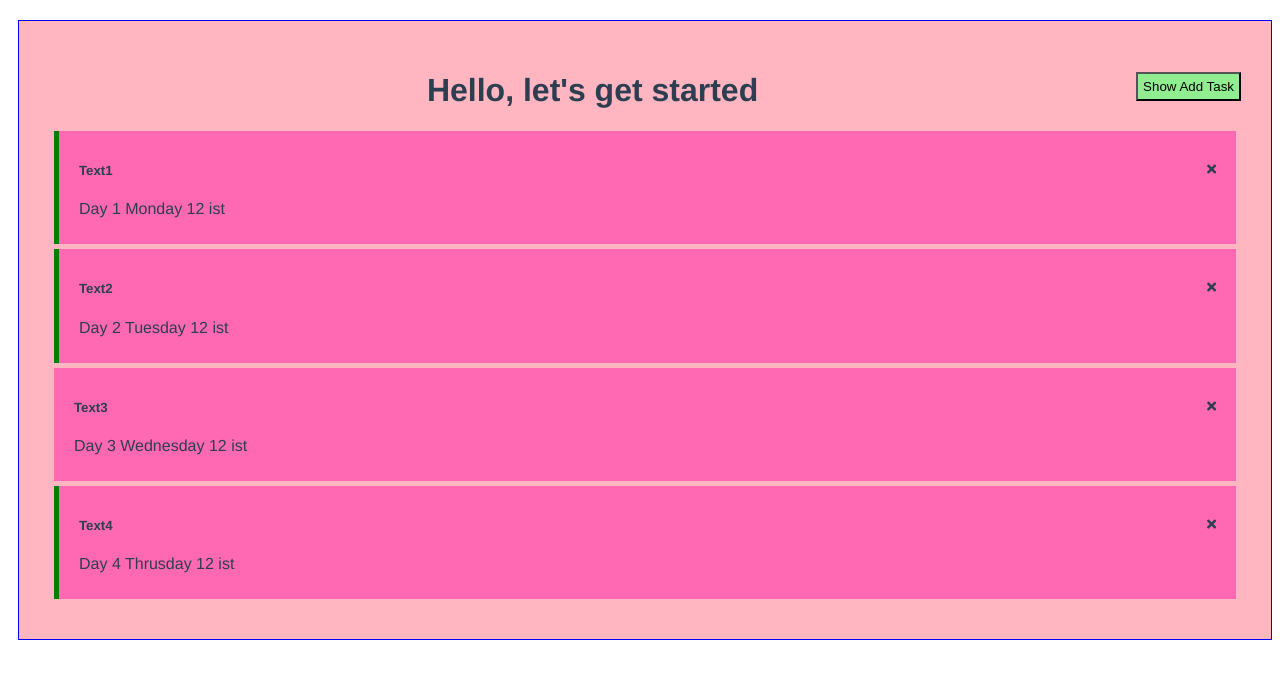
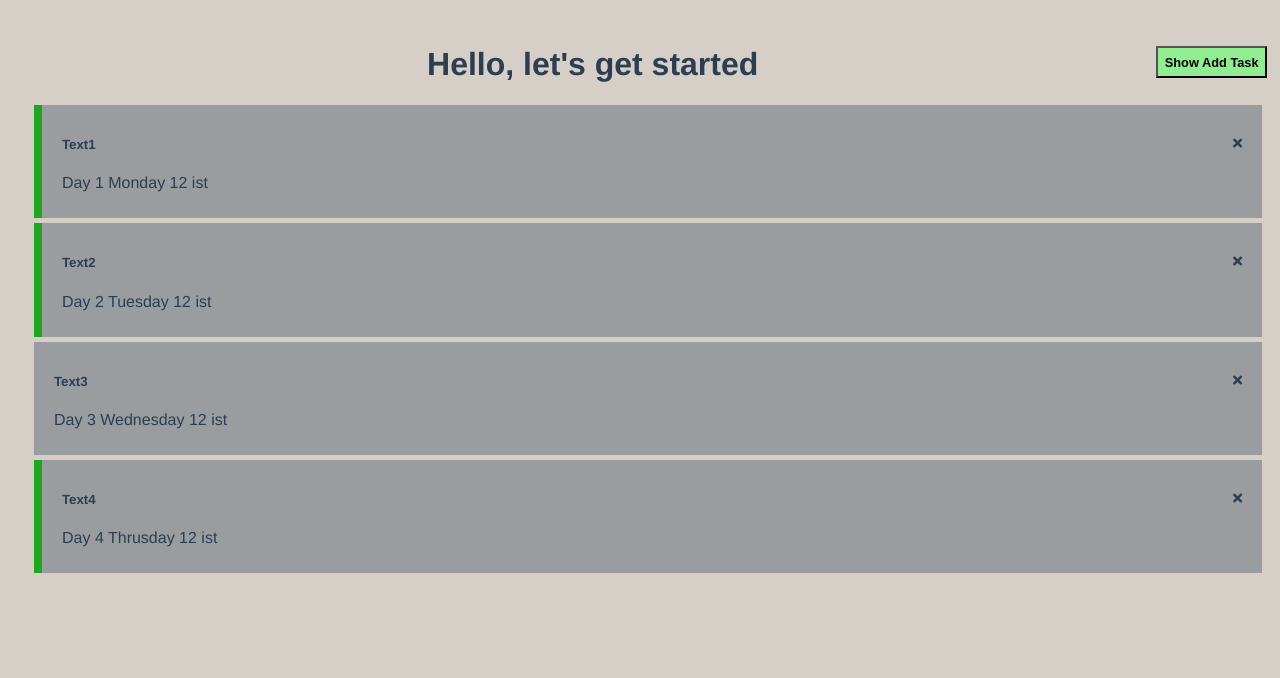
Before and after one commit to singhtanya123/tasktracker_Traversy_Media, a Vue app: page / in a window 1280 px wide. Shown: the top 678 px of the page. Built offline with nearby package versions, Linux system fonts and the light colour scheme.

Commit message:
add task working properly and color changed

```diff
--- a/public/index.html
+++ b/public/index.html
@@ -8,11 +8,11 @@
     <link rel="stylesheet" href="https://cdnjs.cloudflare.com/ajax/libs/font-awesome/5.15.4/css/all.min.css" integrity="sha512-1ycn6IcaQQ40/MKBW2W4Rhis/DbILU74C1vSrLJxCq57o941Ym01SwNsOMqvEBFlcgUa6xLiPY/NS5R+E6ztJQ==" crossorigin="anonymous" referrerpolicy="no-referrer" />
     <title><%= htmlWebpackPlugin.options.title %></title>
   </head>
-  <body>
+  <body style="background-color: #d6cfc7;">
     <noscript>
       <strong>We're sorry but <%= htmlWebpackPlugin.options.title %> doesn't work properly without JavaScript enabled. Please enable it to continue.</strong>
     </noscript>
-    <div id="app"></div>
+    <div id="app" ></div>
     <!-- built files will be auto injected -->
   </body>
 </html>
--- a/src/App.vue
+++ b/src/App.vue
@@ -26,17 +26,15 @@ export default {
   -moz-osx-font-smoothing: grayscale;
   color: #2c3e50;
   margin-top: 20px;
-  margin-left: 10px;
-  background-color: lightpink;
+  margin-left: 1em;
+  font-weight: 550;
 }
-
 .addTask {
   margin-left: 2px;
 }
 .container {
   box-sizing: border-box;
-  border: 1px solid blue;
-  padding: 30px;
+  padding: 5px;
   min-height: 300px;
 }
 .center {
--- a/src/components/Button.vue
+++ b/src/components/Button.vue
@@ -20,7 +20,11 @@ export default {
 <style>
 button {
   text-align: center;
-  padding: 5px;
+  padding: 0.5em;
   float: right;
+  word-break: break-all;
+  font-size: 0.8em;
+  font-size-adjust: inherit;
+  font-weight: 600;
 }
 </style>
--- a/src/components/Header.vue
+++ b/src/components/Header.vue
@@ -4,7 +4,7 @@
     <h1 class="center">{{ title }}</h1>
 
       <div v-if="showTask">
-        <AddTask @show-add-task="addTask" />
+        <AddTask @add-task="addTask" />
       </div>
 
     <Tasks
@@ -95,6 +95,7 @@ export default {
 <style scoped>
 .header {
   margin-bottom: 10px;
+  font-size: 1em;
 }
 .button {
   padding: 5px;
--- a/src/components/Task.vue
+++ b/src/components/Task.vue
@@ -28,13 +28,13 @@ export default {
 
 <style scoped>
 .task {
-  background: hotpink;
+  background: #999DA0;
   margin: 5px;
   padding: 10px 20px;
   cursor: pointer;
 }
 .task.reminder {
-  border-left: 5px solid green;
+  border-left: 8px solid rgb(31, 165, 31);
 }
 
 .task h5 {
```
